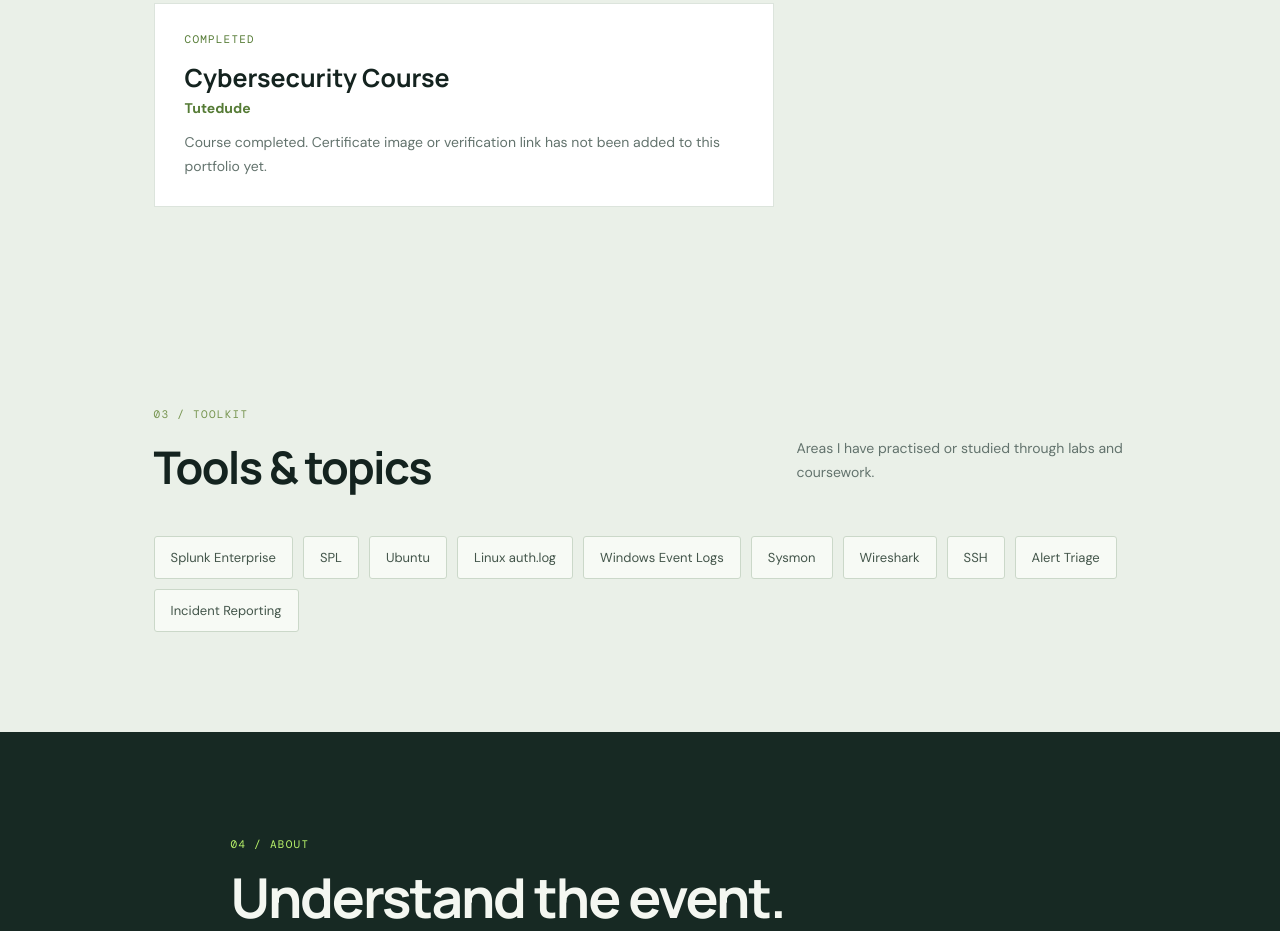
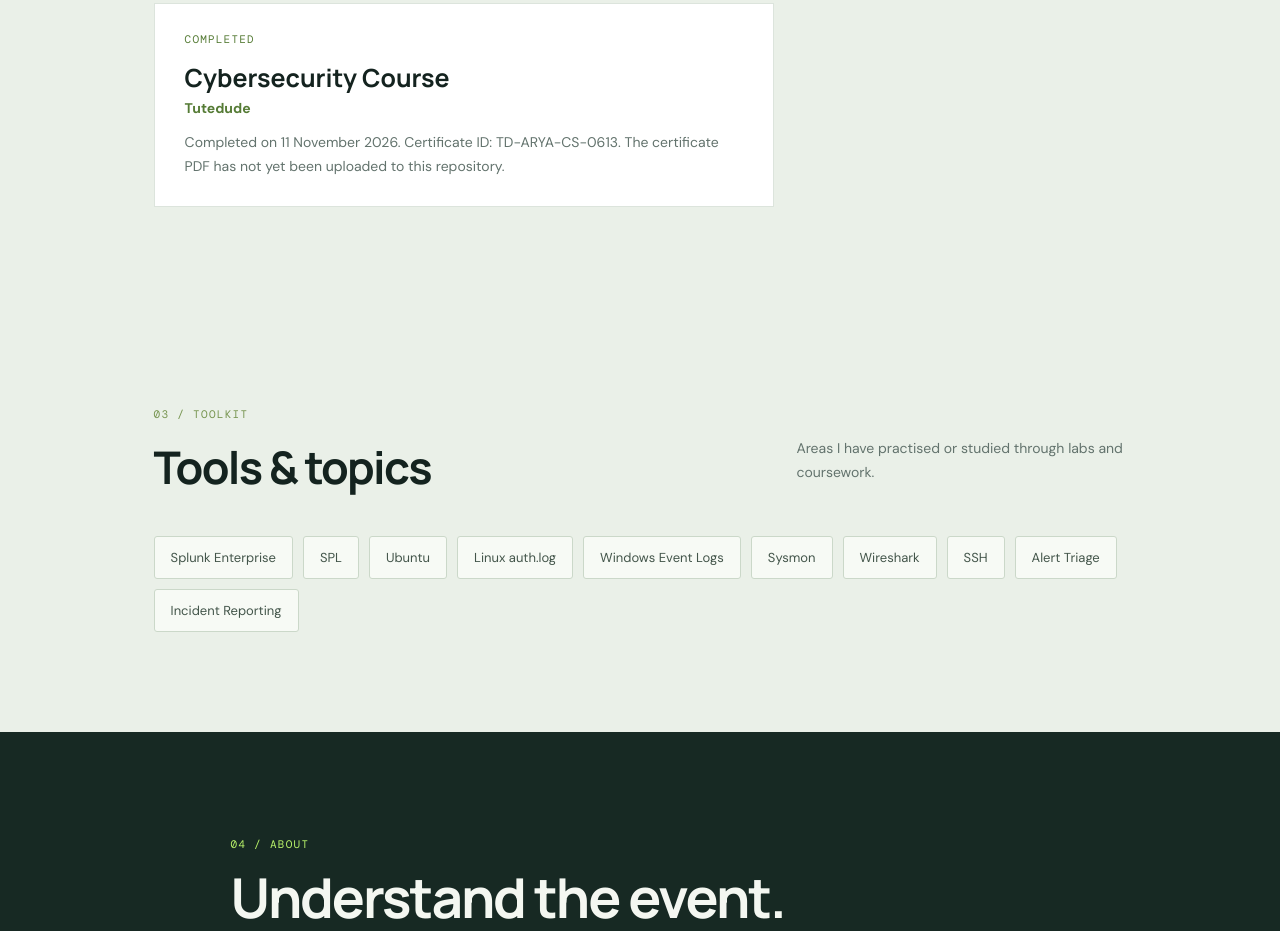
Before and after one commit to sokhendearyan85-crypto/SOC-Analyst-Portfolio, a plain HTML site: page index.html in a window 1280 px wide. Shown: the part 3234-4165 px from the top of the page. Drawn offline with nearby package versions, Linux system fonts and the light colour scheme.

Commit message:
Add Tutedude certificate completion date and ID to portfolio

```diff
--- a/index.html
+++ b/index.html
@@ -89,7 +89,7 @@
         <div class="training-label">COMPLETED</div>
         <h3>Cybersecurity Course</h3>
         <p class="training-provider">Tutedude</p>
-        <p>Course completed. Certificate image or verification link has not been added to this portfolio yet.</p>
+        <p>Completed on 11 November 2026. Certificate ID: TD-ARYA-CS-0613. The certificate PDF has not yet been uploaded to this repository.</p>
       </div>
     </section>
 
```
